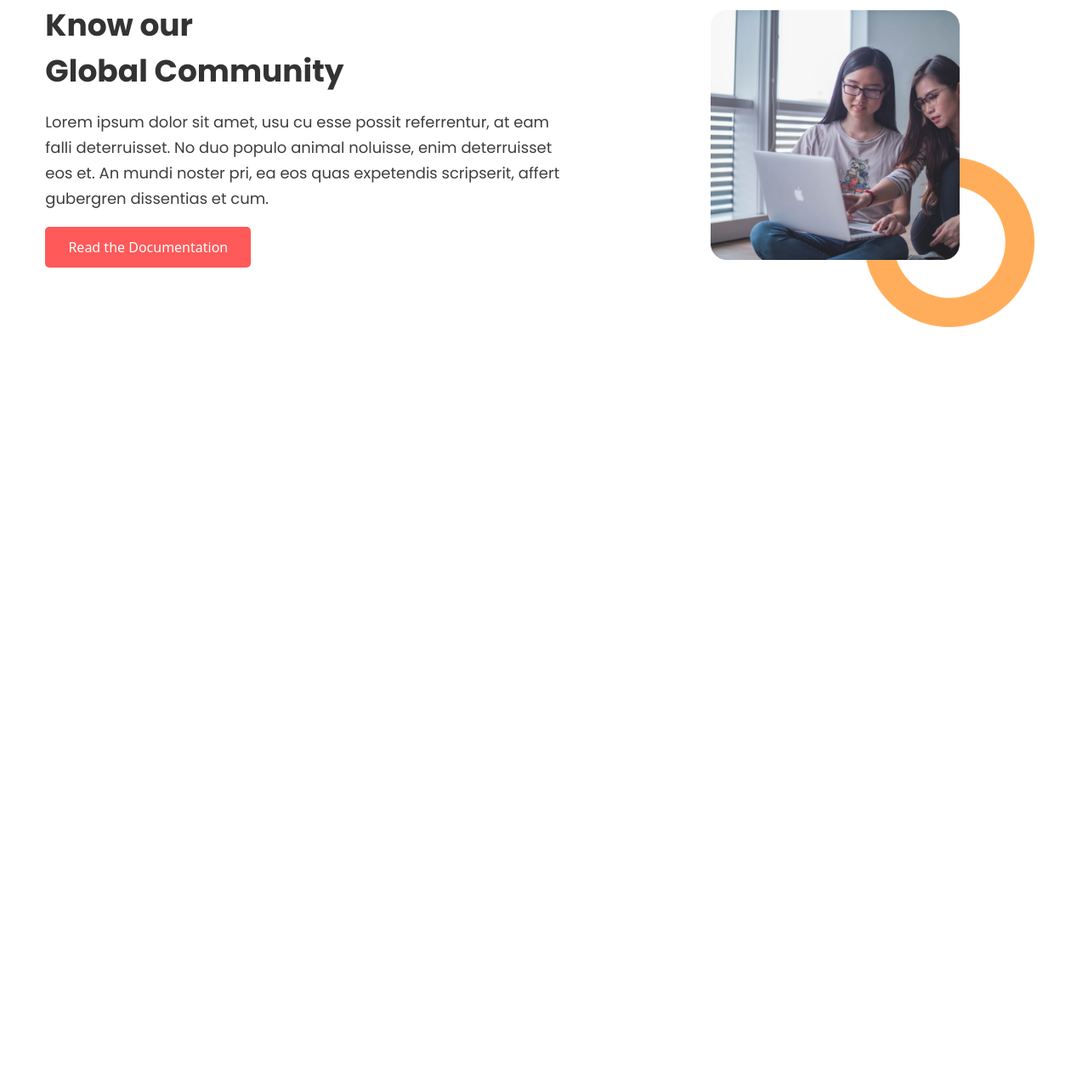
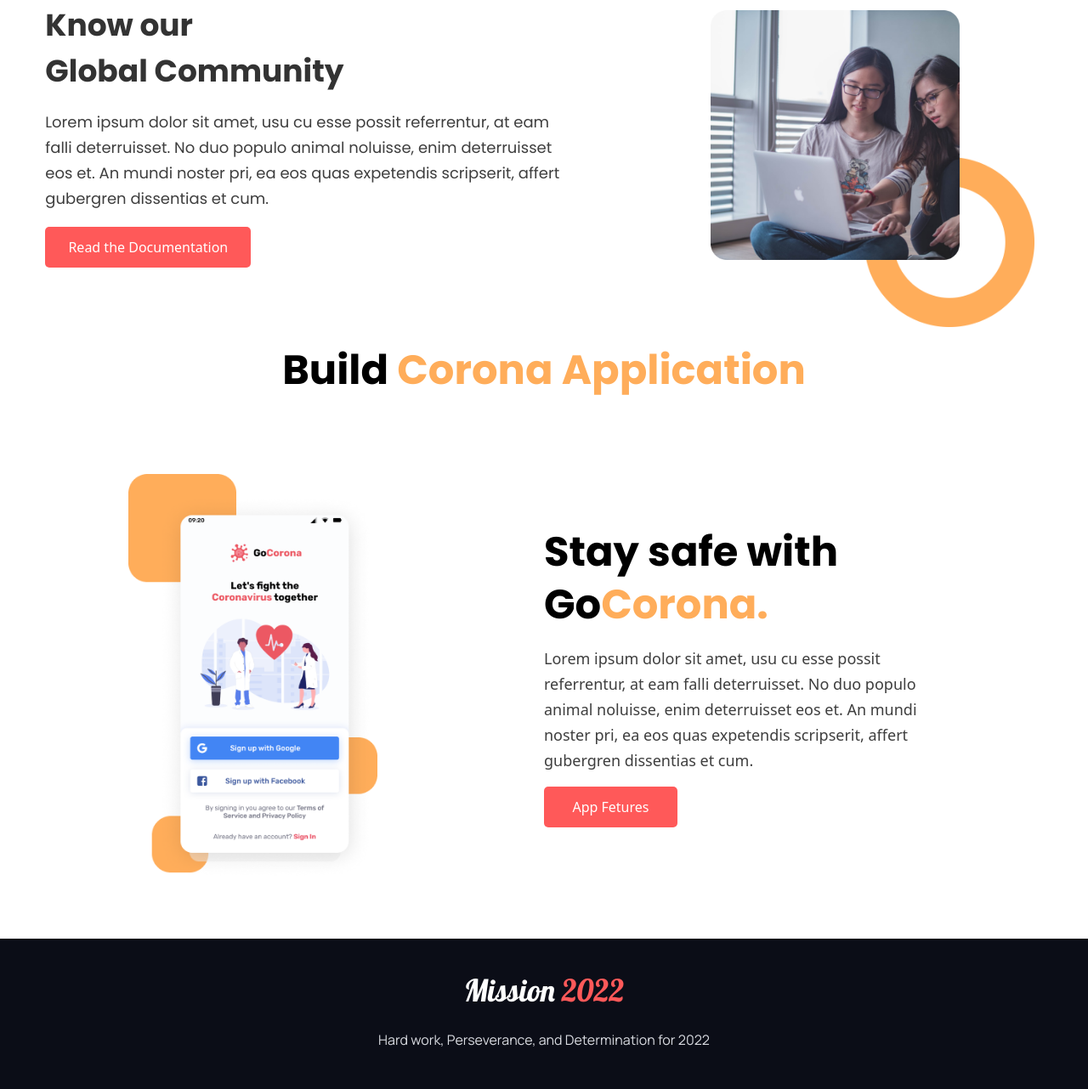
Before and after one commit to Ahmad-Maimun/Mission-2022, a plain HTML site: page index.html in a window 1280 px wide. Shown: the part 1694-2976 px from the top of the page at 85% size. Before the commit the page ends 2079 px from the top, so only its background shows below. Drawn offline with nearby package versions, Linux system fonts and the light colour scheme.

Commit message:
Static Desgin Done

```diff
--- a/index.html
+++ b/index.html
@@ -87,5 +87,24 @@
         <img class="absolute -bottom-[70px] right-[10px] z-[-1] w-[200px]" src="./assets/images/shapes/shape-1.png" alt="">
       </div>
     </div>
+    <div class="container mx-auto w-11/12 mt-[84px] mb-[85px]">
+      <h2 class="font-poppins font-bold text-[48px] leading-[74px] text-center text-[#000000]">Build <span class="text-[#FFAD5A]">Corona Application</span></h2>
+    </div>
+    <div class="container w-11/12 mx-auto grid grid-cols-12 items-center">
+      <div class="col-start-2 col-end-5 relative">
+        <img class="w-[500px]" src="./assets/images/pictures/app-1.png" alt="">
+      </div>
+      <div class="col-start-7 col-end-13">
+        <h2 class="font-poppins font-bold text-[48px] text-[#000] leading-[131%] mb-[16px]">Stay safe with Go<span class="text-[#FFAD5A]">Corona.</span></h2>
+        <p class="font-poppind font-normal text-[18px] leading-[30px] w-[475px] text-[#3E3E3E] mb-[16px]">Lorem ipsum dolor sit amet, usu cu esse possit referrentur, at eam falli deterruisset. No duo populo animal noluisse, enim deterruisset eos et. An mundi noster pri, ea eos quas expetendis scripserit, affert gubergren dissentias et cum.</p>
+        <button class="w-[157px] h-[48px] bg-[#FF5959] rounded-[5px] font-robot font-medium text-[16px] leading-[20px] text-white">App Fetures</button>
+      </div>
+    </div>
+    <footer class="bg-[#0B0D17] pt-[39px] pb-[46px] mt-[70px]">
+      <div class="text-center">
+        <span class="font-lobster font-normal text-[36px] leading-[44px] text-white mb-[24px] inline-block">Mission <span class="text-[#FF5959]">2022</span></span>
+        <p class="font-manrope font-normal text-[16px] leading-[24px] text-[#D9DBE1]">Hard work, Perseverance, and Determination for 2022</p>
+      </div>
+    </footer>
 </body>
 </html>
```
Also changed, not shown: assets/images/pictures/app-1.png (added).
